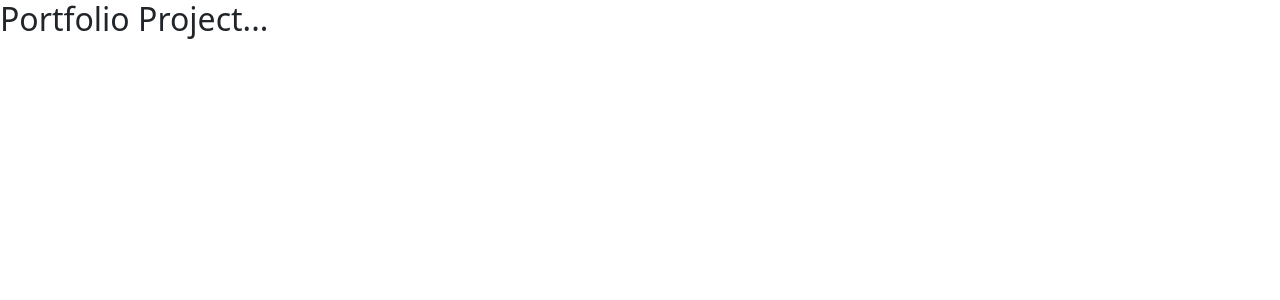
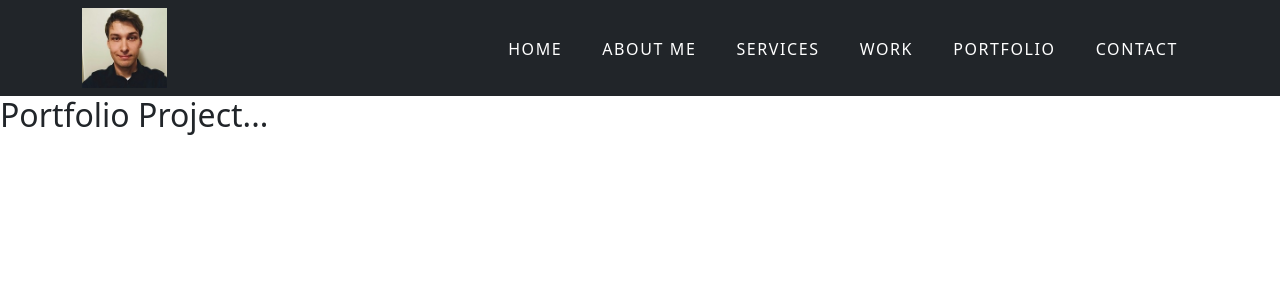
Before and after one commit to GRTerpstra/react-practice-portfolio, a React (Create React App) app: page / in a window 1280 px wide. Shown: the top 300 px of the page. Built offline with nearby package versions, Linux system fonts and the light colour scheme.

Commit message:
Git added Navbar component.

```diff
--- a/package.json
+++ b/package.json
@@ -3,13 +3,18 @@
   "version": "0.1.0",
   "private": true,
   "dependencies": {
+    "@fortawesome/fontawesome-svg-core": "^1.2.36",
+    "@fortawesome/free-solid-svg-icons": "^5.15.4",
+    "@fortawesome/react-fontawesome": "^0.1.17",
     "@testing-library/jest-dom": "^5.16.2",
     "@testing-library/react": "^12.1.2",
     "@testing-library/user-event": "^13.5.0",
     "bootstrap": "^5.1.3",
+    "popper.js": "^1.16.1",
     "react": "^17.0.2",
     "react-dom": "^17.0.2",
     "react-scripts": "5.0.0",
+    "sass": "^1.49.7",
     "web-vitals": "^2.1.4"
   },
   "scripts": {
--- a/public/index.html
+++ b/public/index.html
@@ -25,6 +25,7 @@
       Learn how to configure a non-root public URL by running `npm run build`.
     -->
     <title>React App</title>
+
   </head>
   <body>
     <noscript>You need to enable JavaScript to run this app.</noscript>
@@ -39,5 +40,10 @@
       To begin the development, run `npm start` or `yarn start`.
       To create a production bundle, use `npm run build` or `yarn build`.
     -->
+
+  <script src="https://code.jquery.com/jquery-3.3.1.slim.min.js" integrity="sha384-q8i/X+965DzO0rT7abK41JStQIAqVgRVzpbzo5smXKp4YfRvH+8abtTE1Pi6jizo" crossorigin="anonymous"></script>
+  <script src="https://cdnjs.cloudflare.com/ajax/libs/popper.js/1.14.7/umd/popper.min.js" integrity="sha384-UO2eT0CpHqdSJQ6hJty5KVphtPhzWj9WO1clHTMGa3JDZwrnQq4sF86dIHNDz0W1" crossorigin="anonymous"></script>
+  <script src="https://stackpath.bootstrapcdn.com/bootstrap/4.3.1/js/bootstrap.min.js" integrity="sha384-JjSmVgyd0p3pXB1rRibZUAYoIIy6OrQ6VrjIEaFf/nJGzIxFDsf4x0xIM+B07jRM" crossorigin="anonymous"></script>
   </body>
+
 </html>
--- a/src/App.js
+++ b/src/App.js
@@ -1,9 +1,14 @@
-import './App.css';
+import './App.scss';
+import Navbar from './components/Navbar.js';
 import 'bootstrap/dist/css/bootstrap.min.css';
 
 function App() {
   return (
-    <h2>Portfolio Project...</h2>
+    <>
+
+    <Navbar/>
+    <h2> Portfolio Project...</h2>
+    </>
   );
 }
 
--- a/src/App.css
+++ b/src/App.scss
@@ -1,3 +1,10 @@
+
+@import url('https://fonts.googleapis.com/css2?family=Roboto+Condensed:wght@400;700&display=swap');
+
+body {
+  font-family: 'Roboto Condensed', sans-serif;
+}
+
 .App {
   text-align: center;
 }
--- /dev/null
+++ b/src/components/Navbar.js
@@ -0,0 +1,43 @@
+import { icon } from '@fortawesome/fontawesome-svg-core'
+import { faBars } from '@fortawesome/free-solid-svg-icons'
+import { FontAwesomeIcon } from '@fortawesome/react-fontawesome'
+import React from 'react'
+import logo from '../assets/Profielfoto.jpg'
+import './Navbar.scss'
+
+const Navbar = () => {
+    return (
+        <nav class="navbar navbar-expand-lg navbar-light bg-dark">
+            <div className="container">
+                <a class="navbar-brand" href="#"><img class="logo" src={ logo } alt="Logo" /></a>
+                <button class="navbar-toggler" type="button" data-toggle="collapse" data-target="#navbarSupportedContent" aria-controls="navbarSupportedContent" aria-expanded="false" aria-label="Toggle navigation">
+                <icon><FontAwesomeIcon icon={faBars} /></icon>
+                </button>
+                <div class="collapse navbar-collapse" id="navbarSupportedContent">
+                    <ul class="navbar-nav ms-auto">
+                        <li class="nav-item active">
+                            <a class="nav-link" href="#">Home <span class="sr-only">(current)</span></a>
+                        </li>
+                        <li class="nav-item">
+                            <a class="nav-link" href="#">About Me</a>
+                        </li>
+                        <li class="nav-item">
+                            <a class="nav-link" href="#">Services</a>
+                        </li>
+                        <li class="nav-item">
+                            <a class="nav-link" href="#">Work</a>
+                        </li>
+                        <li class="nav-item">
+                            <a class="nav-link" href="#">Portfolio</a>
+                        </li>
+                        <li class="nav-item">
+                            <a class="nav-link" href="#">Contact</a>
+                        </li>
+                    </ul>
+                </div>
+            </div>
+        </nav>
+    )
+}
+
+export default Navbar
--- /dev/null
+++ b/src/components/Navbar.scss
@@ -0,0 +1,39 @@
+$pimary-white: #fff;
+$pimray-orange: #f9ab00;
+
+.navbar .navbar-brand {
+    max-width: 17rem;
+    padding: 0 !important;
+}
+
+.navbar .logo {
+    height: 5rem;
+}
+
+.navbar .nav-item a {
+    margin-right: 0.75rem;
+    margin-left: 0.75rem;
+    letter-spacing: 0.1rem;
+    cursor: pointer;
+    text-transform: uppercase;
+    color: $pimary-white !important;
+    border-top: 0.18rem solid rgba(255,255,255, 0);
+    user-select: none;
+
+    &:hover {
+        color: rgba(255, 255, 255, 60%) !important;
+        transition: 0s;
+    }
+}
+
+.navbar .nav-item a:focus {
+    border-top: 0.18rem solid $pimray-orange;
+
+    @media(max-width: 62rem) {
+        border-top: 0.18rem solid rgba(255,255,255, 0);
+    }
+}
+
+.navbar .navbar-toggler icon {
+    color: white;
+}
```
Also changed, not shown: src/assets/Profielfoto.jpg (added), 1 other file (tests, documents, lock files or other folders).
